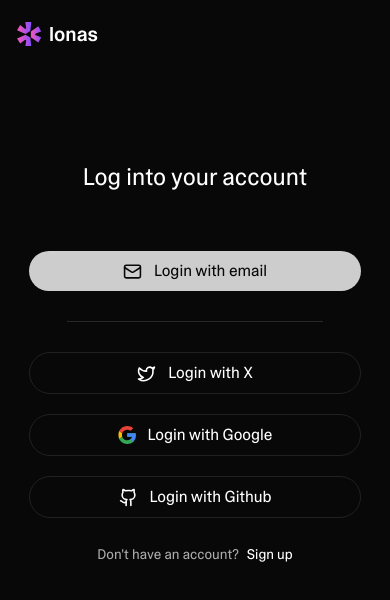
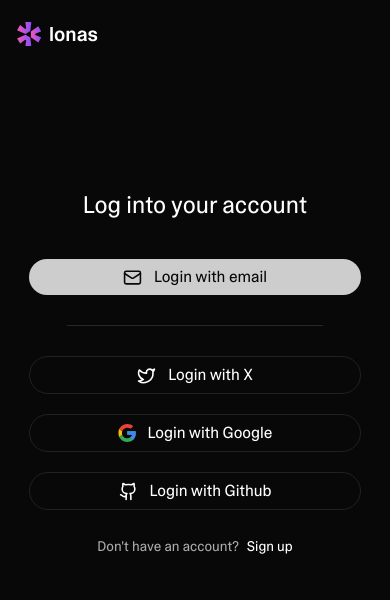
Before and after one commit to devatikur1/Lona, a React (Create React App) app: page /account/sign-in in a window 390 px wide. Shown: the top 600 px of the page. Built offline with nearby package versions, Linux system fonts and the light colour scheme.

Commit message:
update register and login

```diff
--- a/src/components/Auth/logIn/Part/LoginTool.jsx
+++ b/src/components/Auth/logIn/Part/LoginTool.jsx
@@ -6,15 +6,15 @@ import { Link } from "react-router-dom";
 export default function LoginTool() {
   return (
     <div className="w-[100%] sm:w-[80%] md:w-[53%] lg:w-[80%] xl:w-[55%] flex mx-auto flex-col">
-      <div className="flex justify-center items-center pb-14">
+      <div className="flex justify-center items-center pb-9 pt-5 md:pt-0 md:pb-14">
         <h1 className="text-[1.5rem] text-center lg:text-[1.55rem] xl:text-[2rem]">
           Log into your account
         </h1>
       </div>
 
       <div className="flex flex-col items-center justify-center gap-5">
-        <button className="w-[85%] md:w-[80%] lg:w-[75%] opacity-[0.8] transition-all duration-500 hover:opacity-[1] bg-white text-[#080808] rounded-3xl flex justify-center items-center">
-          <div className="flex items-center gap-3 py-[0.5rem]">
+        <button className="w-[85%] lg:w-[75%] opacity-[0.8] transition-all duration-500 hover:opacity-[1] bg-white text-[#080808] rounded-3xl flex justify-center items-center">
+          <div className="flex items-center gap-3 py-1.5 md:py-[0.5rem]">
             <span>
               <Mail color="#080808" size={19} />
             </span>
@@ -26,8 +26,8 @@ export default function LoginTool() {
           <hr className="h-[1px] bg-[#303030]/80 border-none w-full" />
         </div>
 
-        <button className="w-[85%] md:w-[80%] lg:w-[75%] bg-[#080808] transition-all duration-500 hover:bg-[#1f1f22] border border-[#212123] rounded-3xl flex justify-center items-center">
-          <div className="flex items-center gap-3 py-[0.5rem]">
+        <button className="w-[85%] lg:w-[75%] bg-[#080808] transition-all duration-500 hover:bg-[#1f1f22] border border-[#212123] rounded-3xl flex justify-center items-center">
+          <div className="flex items-center gap-3 py-1.5 md:py-[0.5rem]">
             <span>
               <Twitter color="#fff" size={19} />
             </span>
@@ -35,8 +35,8 @@ export default function LoginTool() {
           </div>
         </button>
 
-        <button className="w-[85%] md:w-[80%] lg:w-[75%] bg-[#080808] transition-all duration-500 hover:bg-[#1f1f22] border border-[#212123] rounded-3xl flex justify-center items-center">
-          <div className="flex items-center gap-3 py-[0.5rem]">
+        <button className="w-[85%] lg:w-[75%] bg-[#080808] transition-all duration-500 hover:bg-[#1f1f22] border border-[#212123] rounded-3xl flex justify-center items-center">
+          <div className="flex items-center gap-3 py-1.5 md:py-[0.5rem]">
             <span>
               <GoogleIcon size={18} />
             </span>
@@ -44,8 +44,8 @@ export default function LoginTool() {
           </div>
         </button>
 
-        <button className="w-[85%] md:w-[80%] lg:w-[75%] bg-[#080808] transition-all duration-500 hover:bg-[#1f1f22] border border-[#212123] rounded-3xl flex justify-center items-center">
-          <div className="flex items-center gap-3 py-[0.5rem]">
+        <button className="w-[85%] lg:w-[75%] bg-[#080808] transition-all duration-500 hover:bg-[#1f1f22] border border-[#212123] rounded-3xl flex justify-center items-center">
+          <div className="flex items-center gap-3 py-1.5 md:py-[0.5rem]">
             <span>
               <Github color="#fff" size={19} />
             </span>
--- a/src/components/Auth/register/Part/RegisterTool.jsx
+++ b/src/components/Auth/register/Part/RegisterTool.jsx
@@ -6,15 +6,15 @@ import { Link } from "react-router-dom";
 export default function RegisterTool() {
   return (
     <div className="w-[100%] sm:w-[80%] md:w-[53%] lg:w-[80%] xl:w-[55%] flex mx-auto flex-col">
-      <div className="flex justify-center items-center pb-14">
+      <div className="flex justify-center items-center pb-9 pt-5 md:pt-0 md:pb-14">
         <h1 className="text-[1.5rem] text-center lg:text-[1.55rem] xl:text-[2rem]">
           Create your account
         </h1>
       </div>
 
       <div className="flex flex-col items-center justify-center gap-5">
-        <button className="w-[85%] md:w-[80%] lg:w-[75%] opacity-[0.8] transition-all duration-500 hover:opacity-[1] bg-white text-[#080808] rounded-3xl flex justify-center items-center">
-          <div className="flex items-center gap-3 py-[0.5rem]">
+        <button className="w-[85%] lg:w-[75%] opacity-[0.8] transition-all duration-500 hover:opacity-[1] bg-white text-[#080808] rounded-3xl flex justify-center items-center">
+          <div className="flex items-center gap-3 py-1.5 md:py-[0.5rem]">
             <span>
               <Mail color="#080808" size={19} />
             </span>
@@ -26,8 +26,8 @@ export default function RegisterTool() {
           <hr className="h-[1px] bg-[#303030]/80 border-none w-full" />
         </div>
 
-        <button className="w-[85%] md:w-[80%] lg:w-[75%] bg-[#080808] transition-all duration-500 hover:bg-[#1f1f22] border border-[#212123] rounded-3xl flex justify-center items-center">
-          <div className="flex items-center gap-3 py-[0.5rem]">
+        <button className="w-[85%] lg:w-[75%] bg-[#080808] transition-all duration-500 hover:bg-[#1f1f22] border border-[#212123] rounded-3xl flex justify-center items-center">
+          <div className="flex items-center gap-3 py-1.5 md:py-[0.5rem]">
             <span>
               <Twitter color="#fff" size={19} />
             </span>
@@ -35,8 +35,8 @@ export default function RegisterTool() {
           </div>
         </button>
 
-        <button className="w-[85%] md:w-[80%] lg:w-[75%] bg-[#080808] transition-all duration-500 hover:bg-[#1f1f22] border border-[#212123] rounded-3xl flex justify-center items-center">
-          <div className="flex items-center gap-3 py-[0.5rem]">
+        <button className="w-[85%] lg:w-[75%] bg-[#080808] transition-all duration-500 hover:bg-[#1f1f22] border border-[#212123] rounded-3xl flex justify-center items-center">
+          <div className="flex items-center gap-3 py-1.5 md:py-[0.5rem]">
             <span>
               <GoogleIcon size={18} />
             </span>
@@ -44,8 +44,8 @@ export default function RegisterTool() {
           </div>
         </button>
 
-        <button className="w-[85%] md:w-[80%] lg:w-[75%] bg-[#080808] transition-all duration-500 hover:bg-[#1f1f22] border border-[#212123] rounded-3xl flex justify-center items-center">
-          <div className="flex items-center gap-3 py-[0.5rem]">
+        <button className="w-[85%] lg:w-[75%] bg-[#080808] transition-all duration-500 hover:bg-[#1f1f22] border border-[#212123] rounded-3xl flex justify-center items-center">
+          <div className="flex items-center gap-3 py-1.5 md:py-[0.5rem]">
             <span>
               <Github color="#fff" size={19} />
             </span>
@@ -55,11 +55,13 @@ export default function RegisterTool() {
       </div>
 
       <div className="flex justify-center items-center mt-6 gap-2">
-        <span className="text-sm lg:text-[0.9rem] xl:text-[1rem] text-[#acaaaa] text-center">
+        <span className="text-[0.82rem] lg:text-[0.9rem] xl:text-[1rem] text-[#acaaaa] text-center">
           Already have an account?
         </span>
         <Link to={"/account/sign-in"}>
-          <span className="text-sm lg:text-[0.9rem] xl:text-[1rem] text-white text-center">Sign in</span>
+          <span className="text-sm lg:text-[0.9rem] xl:text-[1rem] text-white text-center">
+            Sign in
+          </span>
         </Link>
       </div>
     </div>
--- a/src/components/Auth/register/RegisterFrom.jsx
+++ b/src/components/Auth/register/RegisterFrom.jsx
@@ -1,12 +1,12 @@
 import React, { useEffect, useRef, useState } from "react";
 import Header from "../Header";
-import LoginTool from "./Part/RegisterTool";
+import RegisterTool from "./Part/RegisterTool";
 
 export default function RegisterFrom() {
   const RegisterFrom = useRef(null);
   const [registerFromWidth, setRegisterFromWidth] = useState(null);
+
   // resize listener
-
   function handleResize() {
     setRegisterFromWidth(RegisterFrom.current.parentNode.offsetWidth);
   }
@@ -33,7 +33,7 @@ export default function RegisterFrom() {
         <Header />
       </header>
       <main className="h-[70vh] w-full flex items-center py-[15%] justify-center">
-        <LoginTool />
+        <RegisterTool />
       </main>
     </div>
   );
--- a/src/pages/Auth/Register.jsx
+++ b/src/pages/Auth/Register.jsx
@@ -1,6 +1,5 @@
 import ImagePart from "../../components/Auth/ImagePart";
 import RegisterFrom from "../../components/Auth/register/RegisterFrom";
-
 
 export default function Register() {
   return (
```
